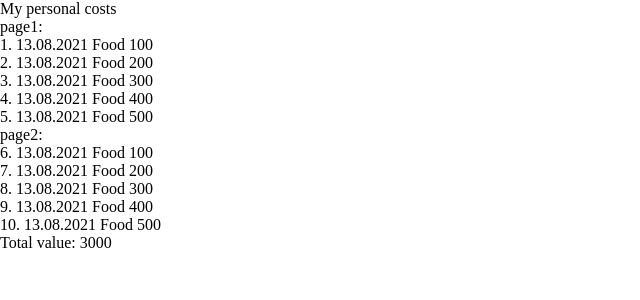
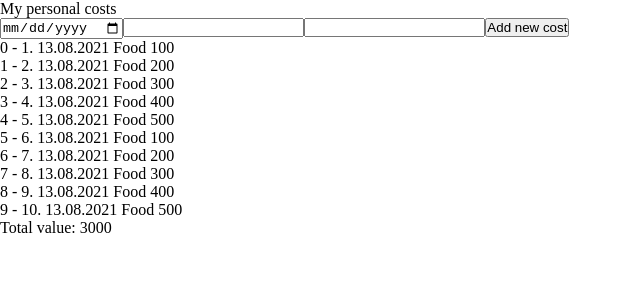
Before and after one commit to NSLyuma/VueJS_costs_trying, a Vue app in the folder costs_trying/: page / in a window 1280 px wide. Shown: the top 300 px of the page, without its empty margins (0-640 px from the left). Built offline with nearby package versions, Linux system fonts and the light colour scheme.

Commit message:
Works great, id ok

```diff
--- a/costs_trying/src/App.vue
+++ b/costs_trying/src/App.vue
@@ -1,25 +1,26 @@
 <template>
   <div id="app">
     <header>My personal costs</header>
+    <AddPaymentForm @addItem="addNewData" />
     <PaymentsDisplay :list="paymentsList" />
     <div>Total value: {{ totalValue }}</div>
   </div>
 </template>
 
 <script>
+import AddPaymentForm from "./components/AddPaymentForm.vue";
 import PaymentsDisplay from "./components/PaymentsDisplay.vue";
 export default {
   name: "App",
-  components: { PaymentsDisplay },
+  components: { PaymentsDisplay, AddPaymentForm },
   data() {
     return {
-      paymentsList: {},
+      paymentsList: [],
     };
   },
   methods: {
     fetchData() {
-      return {
-        page1: [
+      return [
         {
           id: 1,
           date: "13.08.2021",
@@ -50,8 +51,6 @@ export default {
           category: "Food",
           value: 500,
         },
-        ],
-        page2: [
         {
           id: 6,
           date: "13.08.2021",
@@ -82,26 +81,15 @@ export default {
           category: "Food",
           value: 500,
         },
-        ],
-      };
+      ];
+    },
+    addNewData(newItem) {
+      this.paymentsList.push(newItem);
     },
   },
   computed: {
-    numberOfPages() {
-      return Object.keys(this.paymentsList);
-    },
     totalValue() {
-      let sum = 0;
-      for (let page in this.paymentsList) {
-        //перебор объекта по ключам
-        let preSum = this.paymentsList[page].reduce(
-          //вычисление суммы каждой страницы
-          (acc, cur) => (acc += cur.value),
-          0
-        );
-        sum += preSum;
-      }
-      return sum;
+      return this.paymentsList.reduce((acc, cur) => (acc += cur.value), 0);
     },
   },
   created() {
--- /dev/null
+++ b/costs_trying/src/components/AddPaymentForm.vue
@@ -0,0 +1,42 @@
+<template>
+  <div>
+    <input type="date" v-model="date" />
+    <input type="text" v-model="category" />
+    <input type="text" v-model.number="value" />
+    <button @click="addNewItem">Add new cost</button>
+  </div>
+</template>
+
+<script>
+export default {
+  data() {
+    return {
+      id: 11,
+      date: "",
+      category: "",
+      value: "",
+    };
+  },
+  methods: {
+    addNewItem() {
+      const { category, value } = this;
+      let data = {
+        id: this.id++,
+        date: this.date || this.getCurrentDate,
+        category,
+        value,
+      };
+      this.$emit("addItem", data);
+    },
+  },
+  computed: {
+    getCurrentDate() {
+      const today = new Date();
+      const d = today.getDate();
+      const m = today.getMonth() + 1;
+      const y = today.getFullYear();
+      return `${d}.${m}.${y}`;
+    },
+  },
+};
+</script>
--- a/costs_trying/src/components/PaymentsDisplay.vue
+++ b/costs_trying/src/components/PaymentsDisplay.vue
@@ -1,11 +1,8 @@
 <template>
   <div>
-    <div v-for="(page, i) in list" :key="i">
-      {{ i }}:
-      <div v-for="item in page" :key="item.id">
-        {{ item.id }}. {{ item.date }} {{ item.category }}
-        {{ item.value }}
-      </div>
+    <div v-for="(item, i) in list" :key="i">
+      {{ i }} - {{ item.id }}. {{ item.date }} {{ item.category }}
+      {{ item.value }}
     </div>
   </div>
 </template>
@@ -15,8 +12,8 @@ export default {
   name: "PaymentsDisplay",
   props: {
     list: {
-      type: Object,
-      default: () => {},
+      type: Array,
+      default: () => [],
     },
   },
 };
```
Lines whose indentation alone changed are shown as unchanged.
